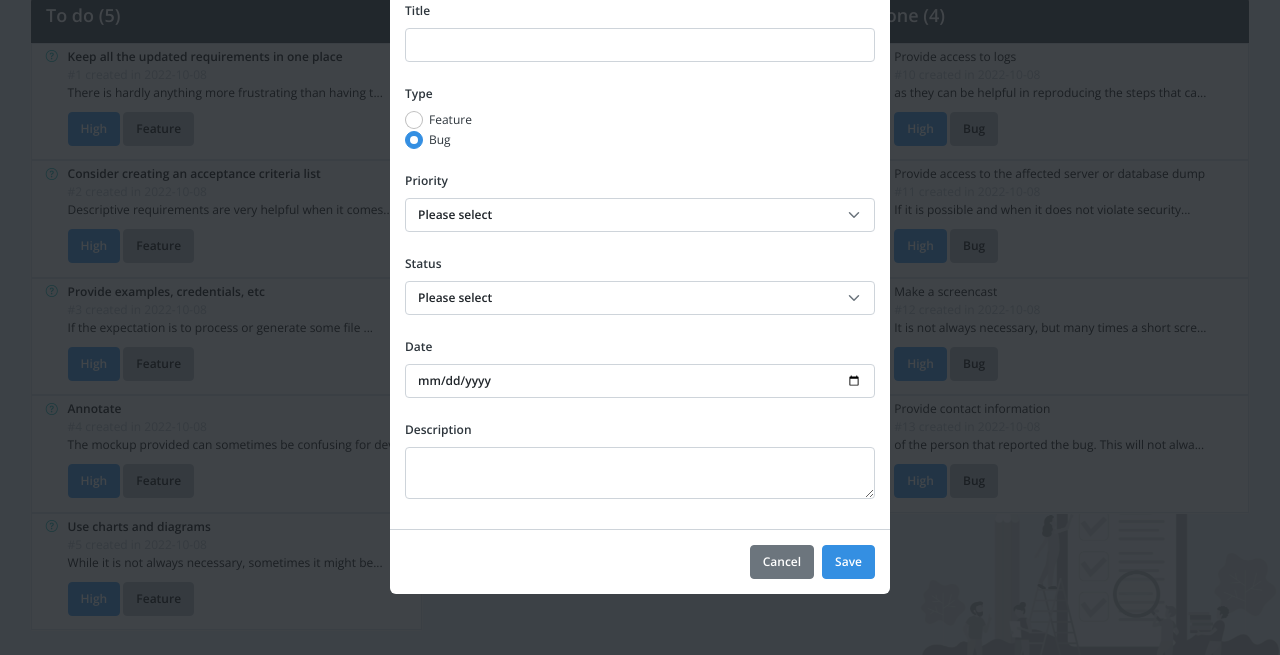
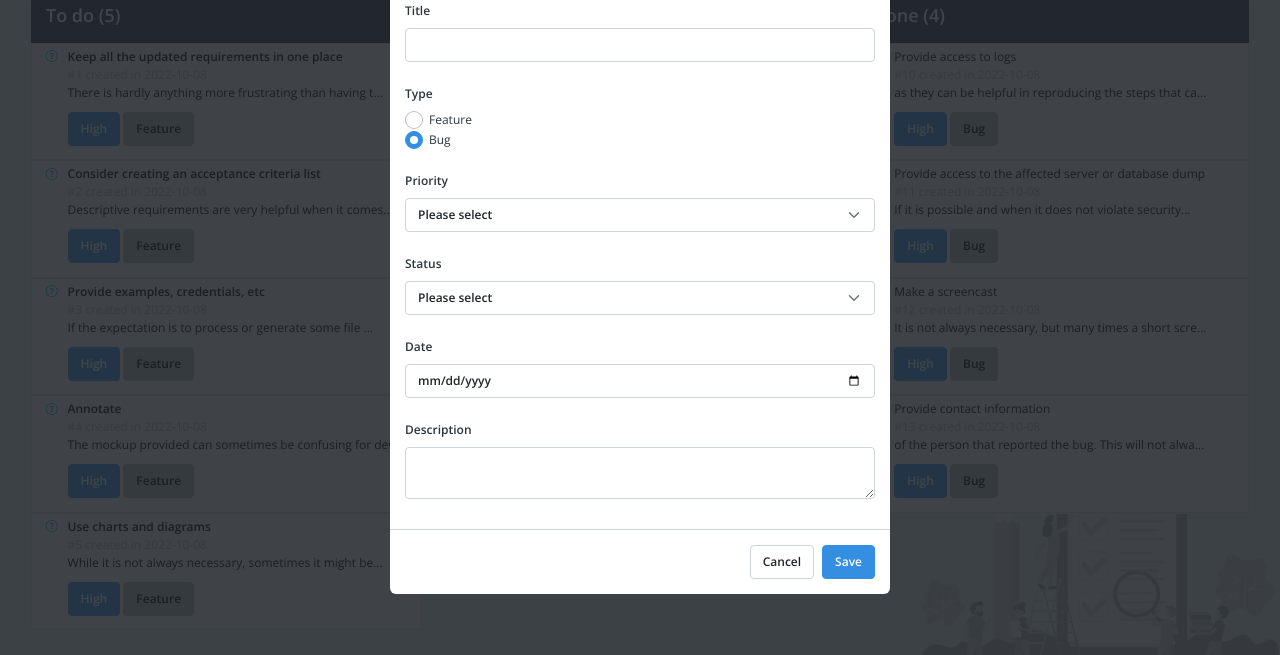
Before and after one commit to HajjouWalkadi/Tableau-SCRUM-Dev.-Frontend, a plain HTML site: page starter/index.html in a window 1280 px wide. Both pictures are taken after a click on the button "Add Task". Shown: the part 103-758 px from the top of the page. Drawn offline with nearby package versions, Linux system fonts and the light colour scheme.

Commit message:
modifications

```diff
--- a/starter/index.html
+++ b/starter/index.html
@@ -388,7 +388,7 @@
 			  </form>
 			</div>
 			<div class="modal-footer">
-			  <button type="button" class="btn btn-secondary" data-bs-dismiss="modal">Cancel</button>
+			  <button type="button" class="btn btn-white" data-bs-dismiss="modal">Cancel</button>
 			  <button type="button" class="btn btn-primary">Save</button>
 			</div>
 		  </div>
```
